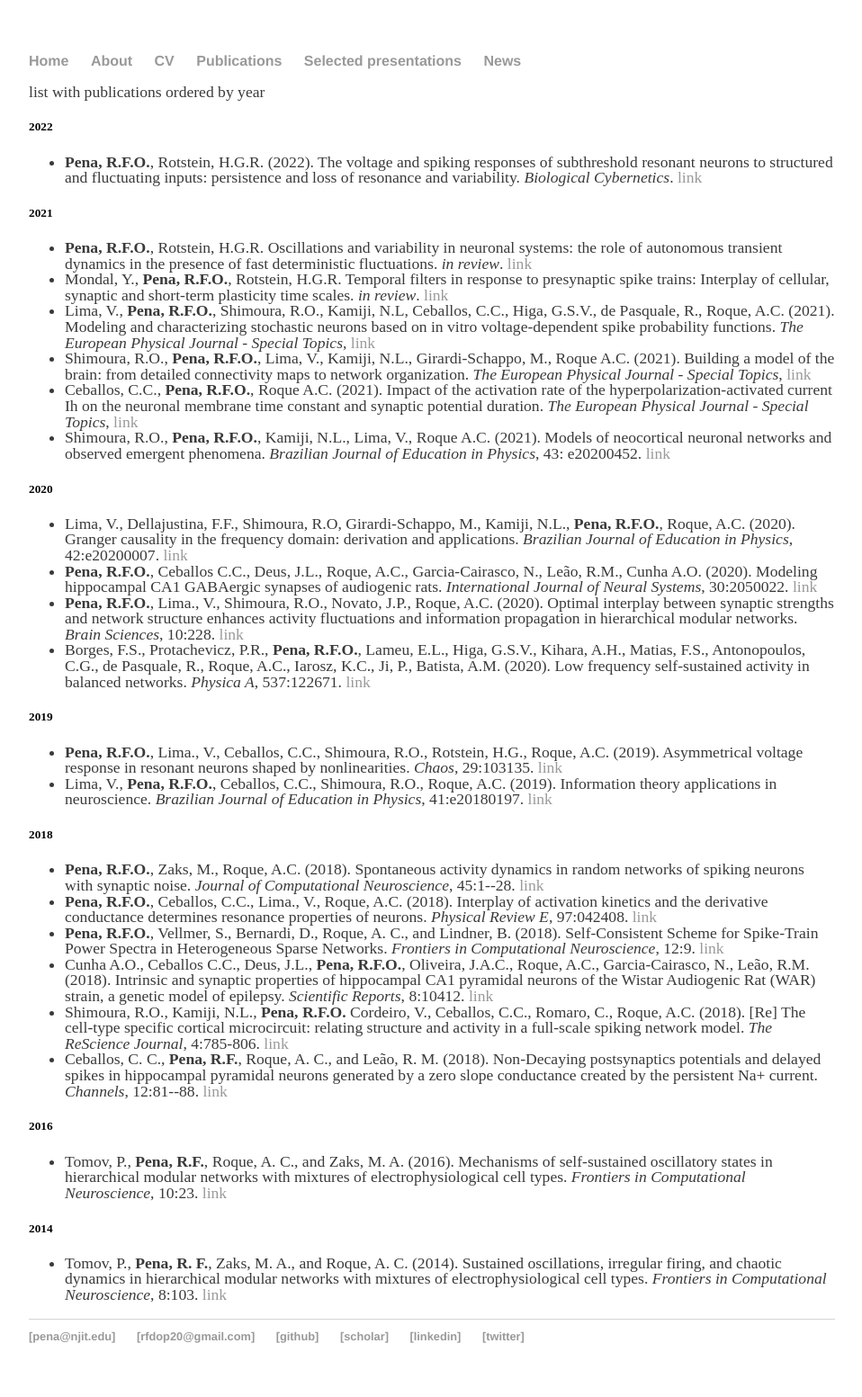
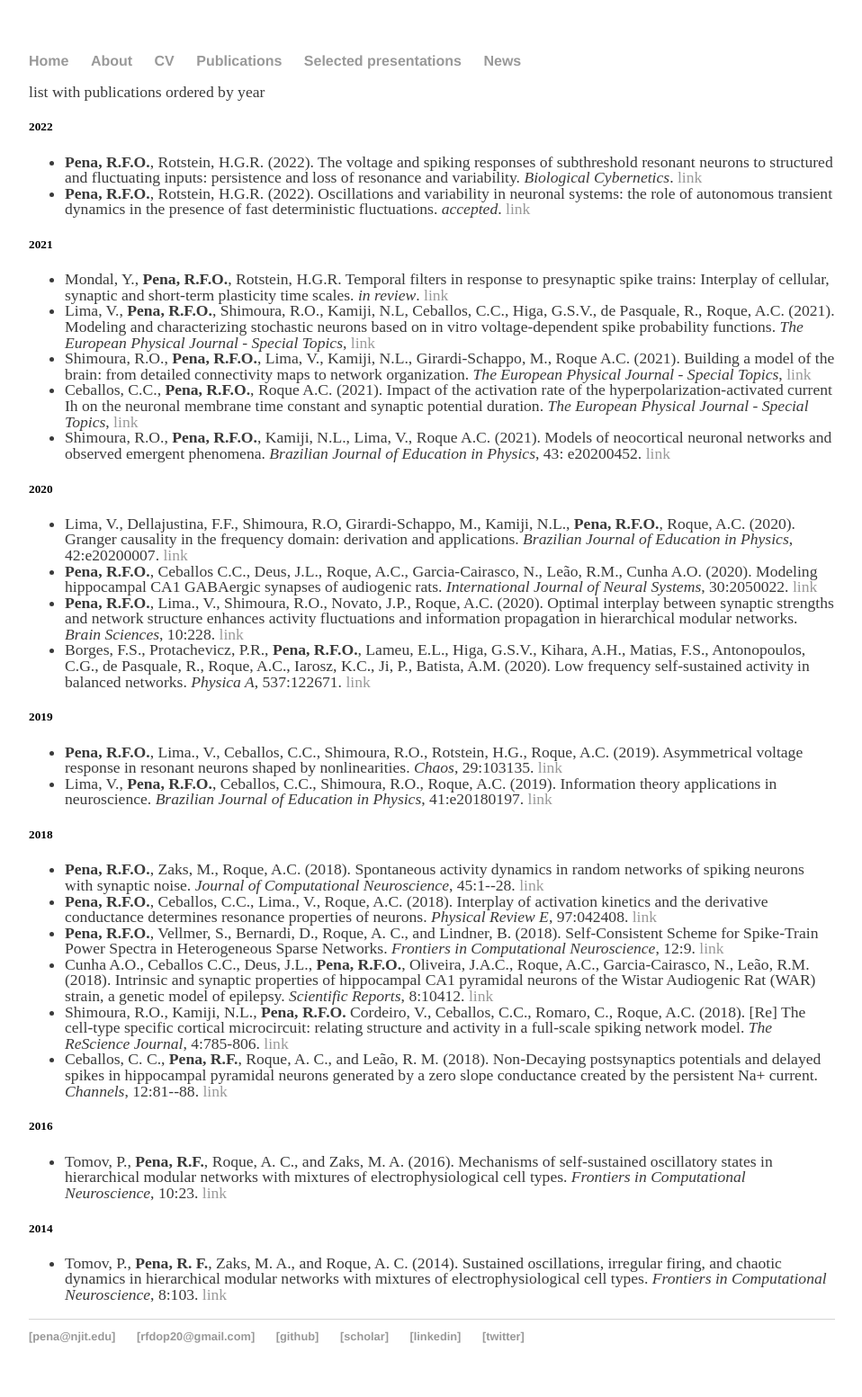
Before and after one commit to pena-rodrigo/oldwebsite, a Jekyll site: the page built from publications/index.html, in a window 1280 px wide. Shown: the whole page at 90% size, without its empty margins (160-1118 px from the left). Built offline with Jekyll 4.4.1, drawn with Linux system fonts in a browser that asks for light colours.

Commit message:
cv, publications, feb24

```diff
--- a/cv/index.html
+++ b/cv/index.html
@@ -3,6 +3,6 @@ layout: default
 title: Rodrigo Pena
 ---
 <div class="blurb">
-				<p>Last update: Feb 3, 2022 :
+				<p>Last update: Feb 24, 2022 :
 				<a href="curriculo_update.pdf" target="_blank">Download</a></p>
     		</div><!-- /.blurb -->
--- a/news/index.html
+++ b/news/index.html
@@ -3,6 +3,11 @@ layout: default
 title: Rodrigo Pena
 ---
 <div class="blurb">
+			<ul>
+				<li> <p> Our paper "Oscillations and variability in neuronal systems: the role of autonomous transient dynamics in the presence of fast deterministic fluctuations" was accepted for publication
+					in the Journal of Computational Neurscience, cheers!!!
+				</p>
+			</ul>
 			<ul>
 				<li> <p> I just got the news that our paper "The voltage and spiking responses of subthreshold resonant neurons to structured and fluctuating inputs: resonance, loss of resonance and variability" was accepted for publication
 					in Biological Cybernetics!!!
--- a/publications/index.html
+++ b/publications/index.html
@@ -9,12 +9,12 @@ title: Rodrigo Pena
 					<li> <b>Pena, R.F.O.</b>, Rotstein, H.G.R. (2022). The voltage and spiking responses of subthreshold resonant neurons to structured and fluctuating inputs: persistence and loss of resonance and variability.
 						<i>Biological Cybernetics</i>.
 						<a href="http://doi.org/10.1007/s00422-021-00919-0">link</a>
+					<li> <b>Pena, R.F.O.</b>, Rotstein, H.G.R. (2022). Oscillations and variability in neuronal systems: the role of autonomous transient dynamics in the presence of fast deterministic fluctuations.
+						<i>accepted</i>.
+						<a href="https://doi.org/10.1101/2021.06.14.448371">link</a>
 				</ul>
 				<h5>2021</h5>
 				<ul>
-					<li> <b>Pena, R.F.O.</b>, Rotstein, H.G.R. Oscillations and variability in neuronal systems: the role of autonomous transient dynamics in the presence of fast deterministic fluctuations.
-						<i>in review</i>.
-						<a href="https://doi.org/10.1101/2021.06.14.448371">link</a>
 					<li> Mondal, Y., <b>Pena, R.F.O.</b>, Rotstein, H.G.R. Temporal filters in response to presynaptic spike trains: Interplay of cellular, synaptic and short-term plasticity time scales.
 							<i>in review</i>.
 						<a href="https://doi.org/10.1101/2021.09.16.460719">link</a>
```
Also changed, not shown: 1 other file.
